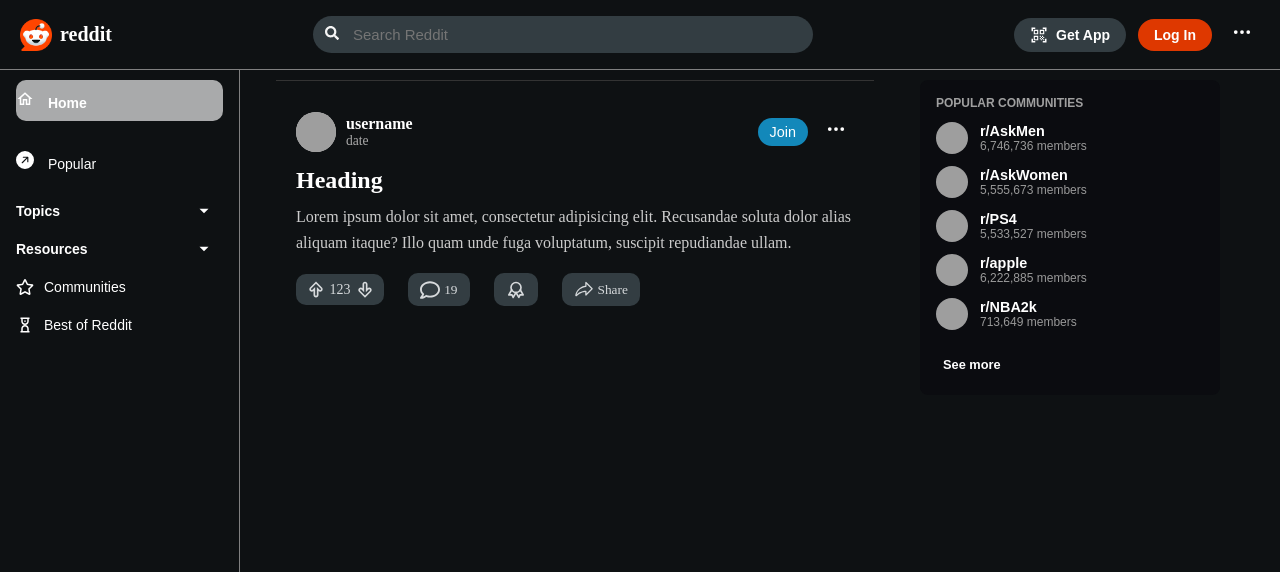
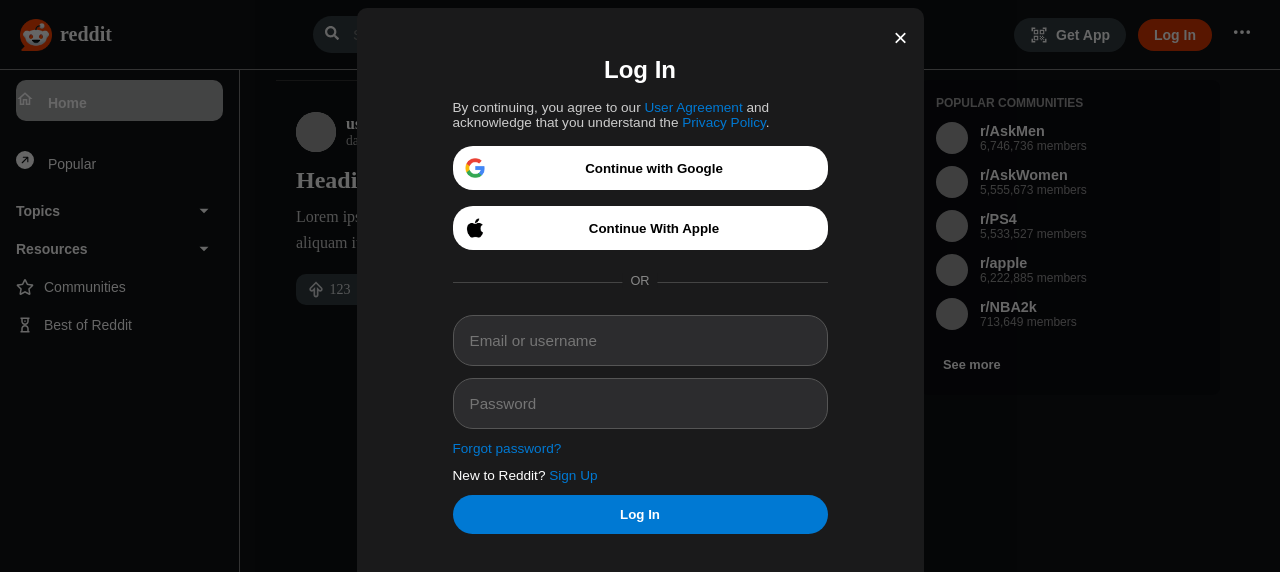
Before and after one commit to BiTech5/reddit-replicate, a React (Vite) app: page / in a window 1280 px wide. Both pictures are taken after a click on the button "Log In". Shown: the top 572 px of the page. Built offline with nearby package versions, Linux system fonts and the light colour scheme; grey boxes are pictures that could not be loaded.

Commit message:
making login modal

```diff
--- a/index.html
+++ b/index.html
@@ -8,6 +8,7 @@
   </head>
   <body>
     <div id="root"></div>
+    <div id="modal-root"></div>
     <script type="module" src="/src/main.tsx"></script>
   </body>
 </html>
--- /dev/null
+++ b/src/components/form/login.tsx
@@ -0,0 +1,51 @@
+import ReactDOM from "react-dom";
+import React from "react";
+import type { LoginProps } from "../../models/iloginprop";
+import "../../styles/components/login.scss";
+import Google from "../../assets/login_logo/google-removebg-preview.png"
+import Apple from "../../assets/login_logo/shau-removebg-preview.png";
+const Login: React.FC<LoginProps> = ({ isOpen, onClose }) => {
+    if (!isOpen) return null;
+
+    return ReactDOM.createPortal(
+        <div className="login-modal">
+            <div className="overlay" onClick={onClose}></div>
+            <div className="modal-content">
+                <button className="close-button" onClick={onClose}>×</button>
+                <h2 className="title">Log In</h2>
+                <p className="disclaimer">
+                    By continuing, you agree to our <a href="#">User Agreement</a> and acknowledge that you understand the <a href="#">Privacy Policy</a>.
+                </p>
+                <button className="login-button google">
+                    <img src={Google} alt="Google" />
+                    <span>
+
+                        Continue with Google
+                    </span>
+                </button>
+                <button className="login-button apple">
+                    <img src={Apple} alt="apple" />
+                    <span>
+
+                        Continue With Apple
+                    </span>
+                </button>
+                <div className="separator">
+                    <span>OR</span>
+                </div>
+                <form>
+                    <input type="text" placeholder="Email or username" required />
+                    <input type="password" placeholder="Password" required />
+                    <a href="#" className="forgot">Forgot password?</a>
+                    <p className="signup">
+                        New to Reddit? <a href="#">Sign Up</a>
+                    </p>
+                    <button type="submit" className="submit">Log In</button>
+                </form>
+            </div>
+        </div>,
+        document.getElementById("modal-root") as HTMLElement
+    );
+};
+
+export default Login;
--- a/src/components/layout/navbar.tsx
+++ b/src/components/layout/navbar.tsx
@@ -1,11 +1,14 @@
 import logo from "../../assets/Reddit_Logo.png";
 import "../../styles/components/navbar.scss";
-
+import { useState } from "react";
 import { MdOutlineQrCodeScanner } from "react-icons/md";
 import { BsThreeDots } from "react-icons/bs";
 import { FaSearch } from "react-icons/fa";
+import Login from "../form/login";
 const Navbar = () => {
+  const [isLoginOpen, setLoginOpen] = useState(false);
   return (
+    <>
       <nav>
         <div className="logo">
           <img src={logo} alt="Reddit Logo" />
@@ -21,12 +24,14 @@ const Navbar = () => {
           <button className="get-app">
             <MdOutlineQrCodeScanner className="icon" /> Get App
           </button>
-        <button className="log-in">Log In</button>
+          <button className="log-in" onClick={() => { setLoginOpen(true) }}>Log In</button>
           <button className="three-dot">
             <BsThreeDots />
           </button>
         </div>
       </nav>
+      <Login isOpen={isLoginOpen} onClose={() => setLoginOpen(false)} />
+    </>
   );
 };
 
--- /dev/null
+++ b/src/models/iloginprop.ts
@@ -0,0 +1,5 @@
+interface LoginProps {
+    isOpen: boolean;
+    onClose: () => void;
+}
+export type { LoginProps };
--- /dev/null
+++ b/src/styles/components/login.scss
@@ -0,0 +1,149 @@
+.login-modal {
+    position: fixed;
+    top: 0;
+    left: 0;
+    width: 100%;
+    height: 100%;
+    display: flex;
+    align-items: center;
+    justify-content: center;
+    z-index: 1000;
+    font-family: Arial, Helvetica, sans-serif;
+    padding: 10px;
+
+    .overlay {
+        position: absolute;
+        top: 0;
+        left: 0;
+        width: 100%;
+        height: 100%;
+        background: rgba(0, 0, 0, 0.6);
+    }
+
+    .modal-content {
+        height: 98vh;
+        position: relative;
+        background: #1a1a1b;
+        color: white;
+        padding: 3rem 6rem;
+        border-radius: 10px;
+        max-width: 45%;
+        width: 100%;
+        z-index: 1001;
+        display: flex;
+        flex-direction: column;
+        gap: 1rem;
+
+        .close-button {
+            position: absolute;
+            top: 1rem;
+            right: 1rem;
+            background: transparent;
+            border: none;
+            color: white;
+            font-size: 1.5rem;
+            cursor: pointer;
+        }
+
+        .title {
+            text-align: center;
+            font-size: 1.5rem;
+        }
+
+        .disclaimer {
+            font-size: 0.85rem;
+            color: rgba(245, 245, 245, 0.816);
+
+            a {
+                color: #0079d3;
+                text-decoration: none;
+
+                &:hover {
+                    text-decoration: underline;
+                }
+            }
+        }
+
+        .login-button {
+            display: flex;
+            align-items: center;
+            text-align: center;
+            padding: 0.75rem;
+            border: none;
+            border-radius: 20px;
+            cursor: pointer;
+            gap: 0.5rem;
+            font-weight: bold;
+            background: white;
+
+            img {
+                float: left;
+                width: 20px;
+            }
+
+            span {
+                margin: 0 auto;
+            }
+        }
+
+        .separator {
+            text-align: center;
+            margin: 1rem 0;
+            border-top: 1px solid #444;
+            position: relative;
+
+            span {
+                background: #1a1a1b;
+                position: absolute;
+                top: -0.65rem;
+                left: 50%;
+                transform: translateX(-50%);
+                padding: 0 0.5rem;
+                font-size: 0.8rem;
+                color: #888;
+            }
+        }
+
+        form {
+            display: flex;
+            flex-direction: column;
+            gap: 0.75rem;
+
+            input {
+                padding: 1.0rem;
+                border-radius: 4px;
+                border: 1px solid #555;
+                background: #2c2c2e;
+                color: white;
+                border-radius: 20px;
+                font-size: 0.95rem;
+            }
+
+            .forgot {
+                font-size: 0.85rem;
+            }
+            .signup{
+                font-size: 0.85rem;
+            }
+            .submit {
+                background: #0079d3;
+                color: white;
+                padding: 0.75rem;
+                border: none;
+                border-radius: 20px;
+                font-weight: bold;
+                cursor: pointer;
+            }
+
+
+            a {
+                color: #0079d3;
+                text-decoration: none;
+                &:hover{
+                    text-decoration: underline;
+                }
+            }
+        }
+
+    }
+}
```
Also changed, not shown: src/assets/login_logo/google-removebg-preview.png (added), src/assets/login_logo/shau-removebg-preview.png (added). Lines whose indentation alone changed are shown as unchanged.
